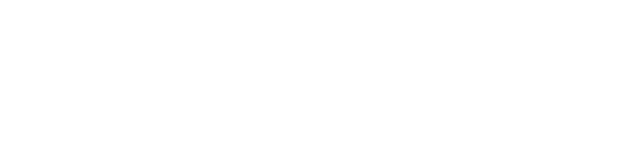
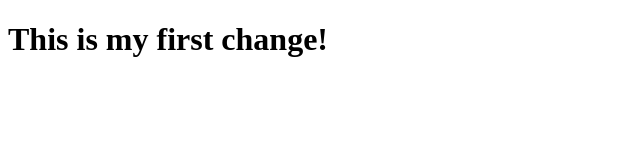
Before and after one commit to SilviaZlo/git-branching-lesson, a plain HTML site: page index.html in a window 1280 px wide. Shown: the whole page, without its empty margins (0-640 px from the left). Drawn offline with Linux system fonts and the light colour scheme.

Commit message:
adding an h1

```diff
--- a/index.html
+++ b/index.html
@@ -7,6 +7,6 @@
   <title>Git branching lesson on test</title>
 </head>
 <body>
-
+  <h1>This is my first change!</h1>
 </body>
 </html>
```
